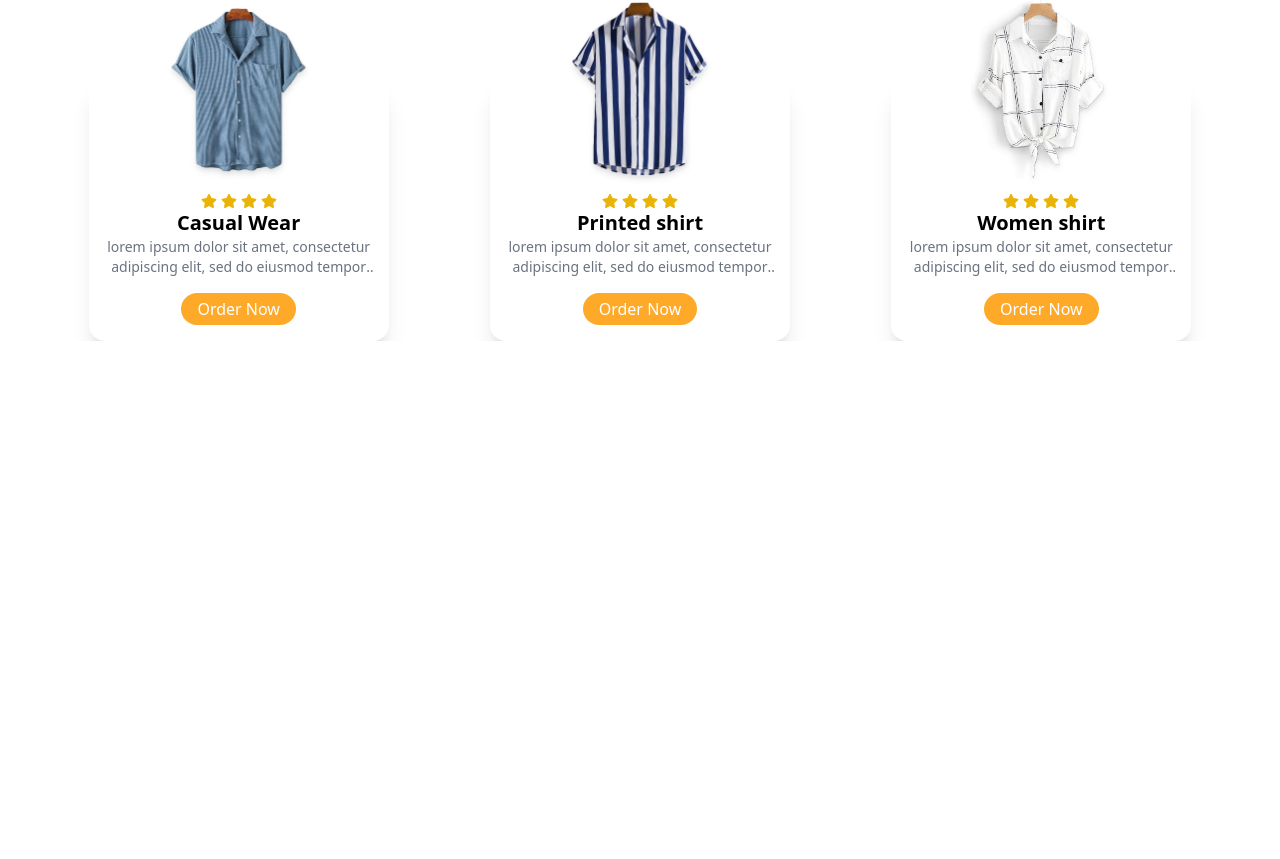
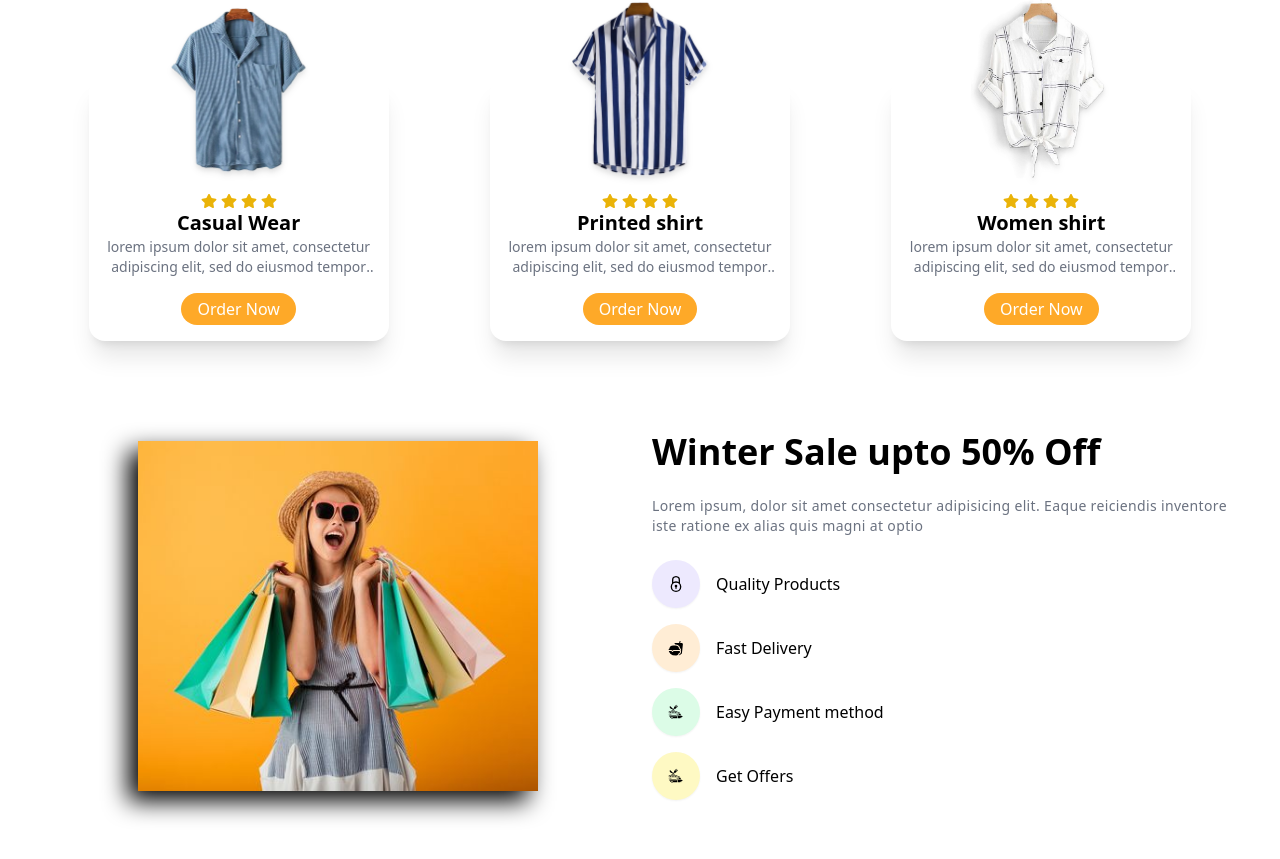
Before and after one commit to ArfinHasib/UrbanEdge-e-commerce, a React (Vite) app: page / in a window 1280 px wide. Shown: the part 1349-2208 px from the top of the page. Before the commit the page ends 1690 px from the top, so only its background shows below. Built offline with nearby package versions, Linux system fonts and the light colour scheme.

Commit message:
Animated Banner Section

```diff
--- a/src/App.jsx
+++ b/src/App.jsx
@@ -5,6 +5,7 @@
 import AOS from 'aos';
 import 'aos/dist/aos.css';
 import TopProducts from './components/TopProducts/TopProducts';
+import Banner from './components/Banner/Banner';
 
 const App = () => {
    useEffect(() => {
@@ -24,6 +25,7 @@
             <Hero />
             <Products />
             <TopProducts />
+            <Banner />
          </div>
       </div>
    );
--- /dev/null
+++ b/src/components/Banner/Banner.jsx
@@ -0,0 +1,74 @@
+import React from 'react';
+import BannerImg from '../../assets/women/women2.jpg';
+import { GrSecure } from 'react-icons/gr';
+import { IoFastFood } from 'react-icons/io5';
+import { GiFoodTruck } from 'react-icons/gi';
+
+const Banner = () => {
+   return (
+      <div className='min-h-[550px] flex justify-center items-center py-12 sm:py-0'>
+         <div className='container'>
+            <div className='grid grid-cols-1 sm:grid-cols-2 gap-6 items-center'>
+               {/* image section */}
+               <div data-aos='zoom-in'>
+                  <img
+                     src={BannerImg}
+                     alt=''
+                     className='max-w-[400px] h-[350px] w-full mx-auto drop-shadow-[-10px_10px_12px_rgba(0,0,0,1)] object-cover'
+                  />
+               </div>
+
+               {/* text details section */}
+               <div className='flex flex-col justify-center gap-6 sm:pt-0'>
+                  <h1
+                     data-aos='fade-up'
+                     className='text-3xl sm:text-4xl font-bold'
+                  >
+                     Winter Sale upto 50% Off
+                  </h1>
+                  <p
+                     data-aos='fade-up'
+                     className='text-sm text-gray-500 tracking-wide leading-5'
+                  >
+                     Lorem ipsum, dolor sit amet consectetur adipisicing elit.
+                     Eaque reiciendis inventore iste ratione ex alias quis magni
+                     at optio
+                  </p>
+                  <div className='flex flex-col gap-4'>
+                     <div
+                        data-aos='fade-up'
+                        className='flex items-center gap-4'
+                     >
+                        <GrSecure className='text-4xl h-12 w-12 shadow-sm p-4 rounded-full bg-violet-100 dark:bg-violet-400' />
+                        <p>Quality Products</p>
+                     </div>
+                     <div
+                        data-aos='fade-up'
+                        className='flex items-center gap-4'
+                     >
+                        <IoFastFood className='text-4xl h-12 w-12 shadow-sm p-4 rounded-full bg-orange-100 dark:bg-orange-400' />
+                        <p>Fast Delivery</p>
+                     </div>
+                     <div
+                        data-aos='fade-up'
+                        className='flex items-center gap-4'
+                     >
+                        <GiFoodTruck className='text-4xl h-12 w-12 shadow-sm p-4 rounded-full bg-green-100 dark:bg-green-400' />
+                        <p>Easy Payment method</p>
+                     </div>
+                     <div
+                        data-aos='fade-up'
+                        className='flex items-center gap-4'
+                     >
+                        <GiFoodTruck className='text-4xl h-12 w-12 shadow-sm p-4 rounded-full bg-yellow-100 dark:bg-yellow-400' />
+                        <p>Get Offers</p>
+                     </div>
+                  </div>
+               </div>
+            </div>
+         </div>
+      </div>
+   );
+};
+
+export default Banner;
```
